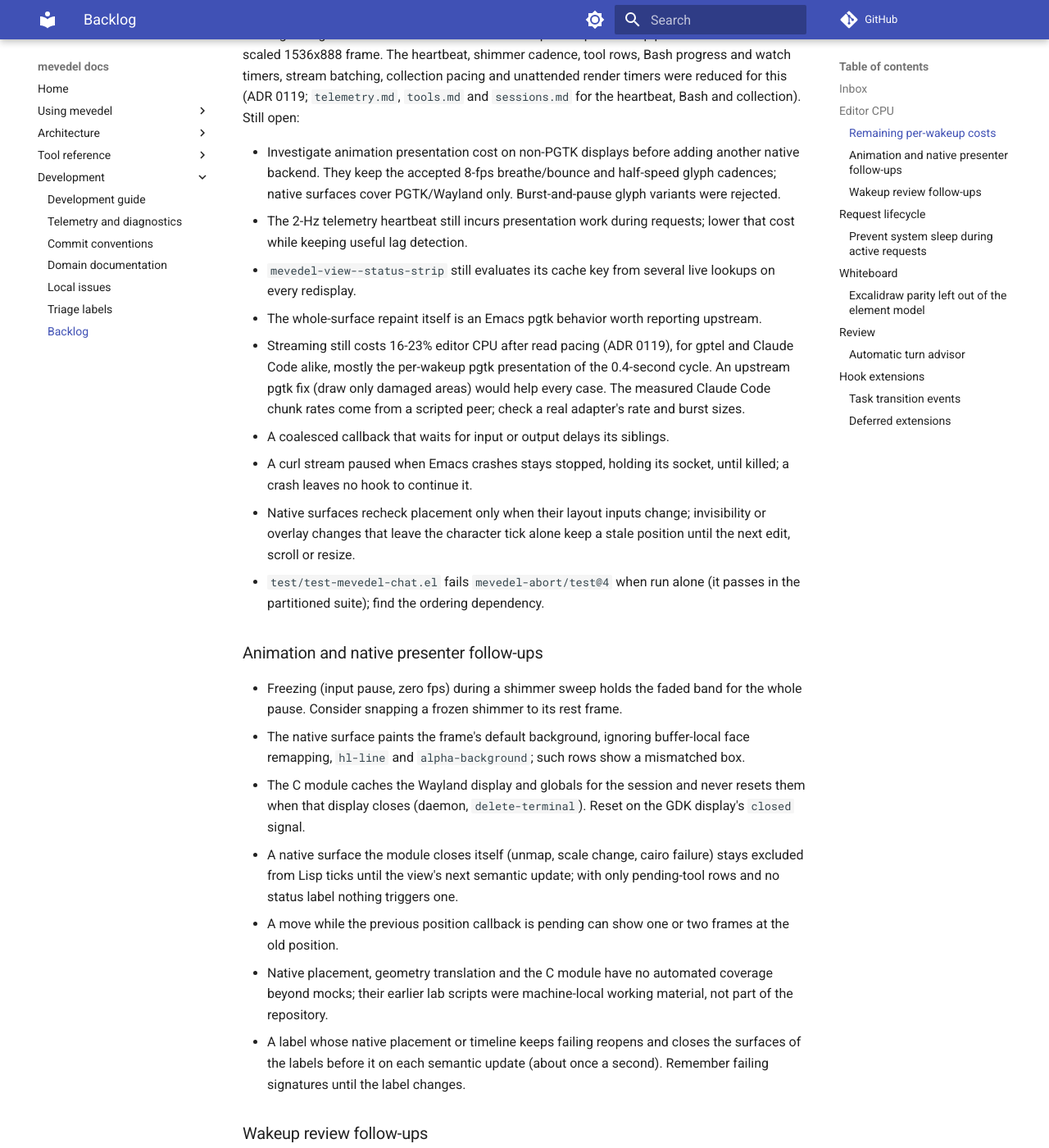
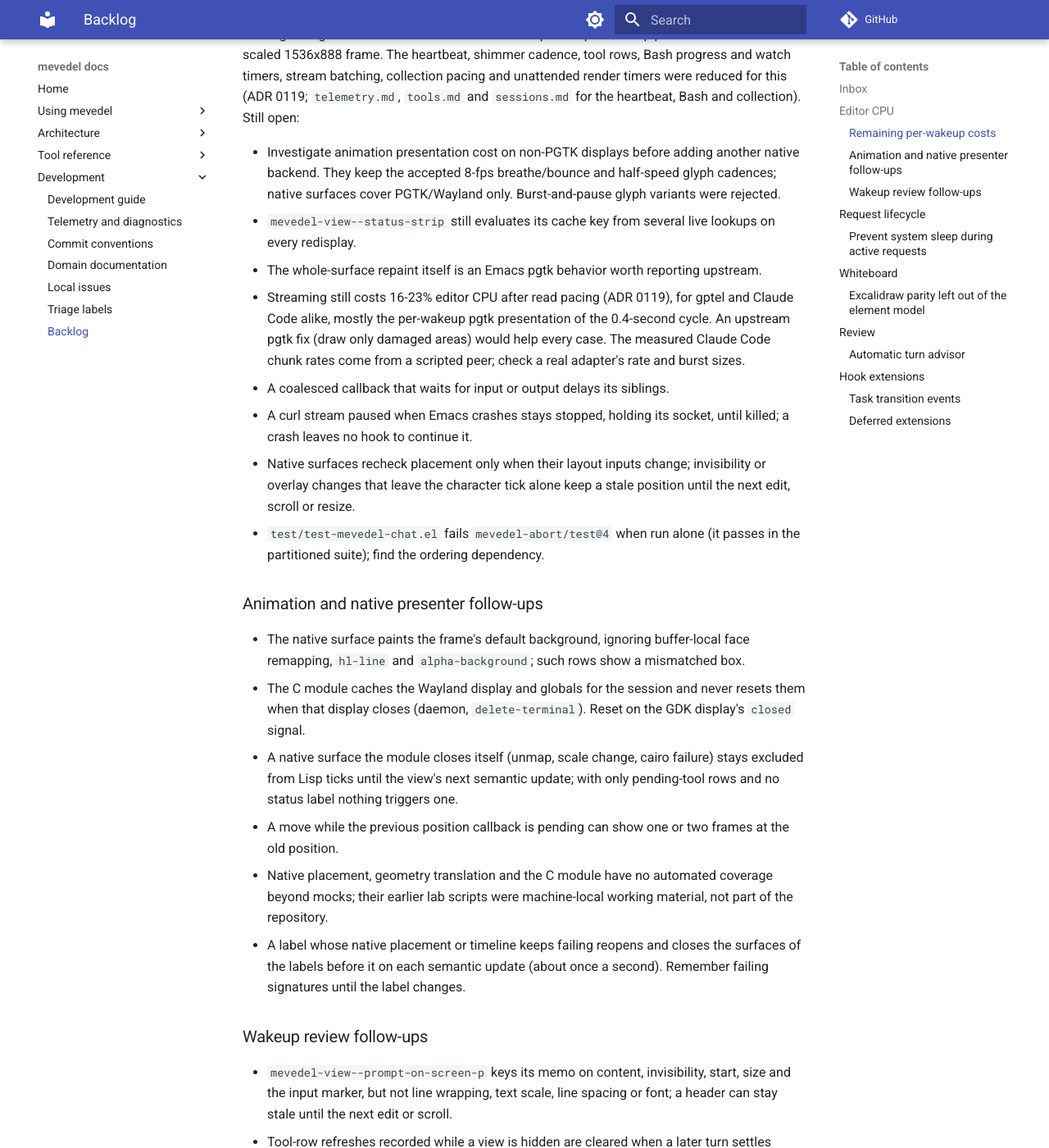
Before and after one commit to FrauH0lle/mevedel, an MkDocs documentation site: the page built from docs/backlog.md, in a window 1280 px wide and 1400 px high, scrolled down 998 px. Shown: the whole window at 82% size. Built offline with MkDocs 1.6.1 and Material for MkDocs 9.7.7, drawn with Linux system fonts in a browser that asks for light colours; comment, search, counter and statistics services are not loaded.

Commit message:
docs(backlog): Remove the lag heartbeat and frozen shimmer items
Both are fixed: the heartbeat samples from a thread that never
redisplays, and a frozen shimmer or breathe rests at normal contrast.

```diff
--- a/docs/backlog.md
+++ b/docs/backlog.md
@@ -43,8 +43,6 @@ open:
   another native backend. They keep the accepted 8-fps breathe/bounce and
   half-speed glyph cadences; native surfaces cover PGTK/Wayland only.
   Burst-and-pause glyph variants were rejected.
-- The 2-Hz telemetry heartbeat still incurs presentation work during
-  requests; lower that cost while keeping useful lag detection.
 - `mevedel-view--status-strip` still evaluates its cache key from several
   live lookups on every redisplay.
 - The whole-surface repaint itself is an Emacs pgtk behavior worth reporting
@@ -65,9 +63,6 @@ open:
 
 ### Animation and native presenter follow-ups
 
-- Freezing (input pause, zero fps) during a shimmer sweep holds the faded
-  band for the whole pause. Consider snapping a frozen shimmer to its rest
-  frame.
 - The native surface paints the frame's default background, ignoring
   buffer-local face remapping, `hl-line` and `alpha-background`; such rows
   show a mismatched box.
```
